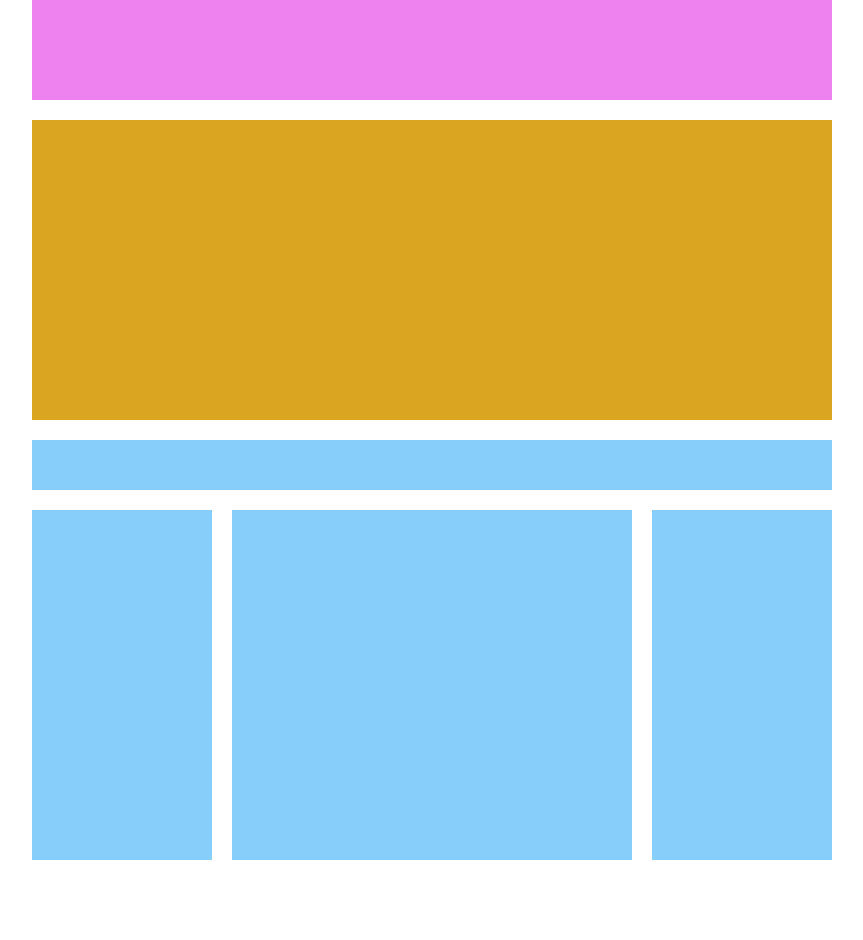
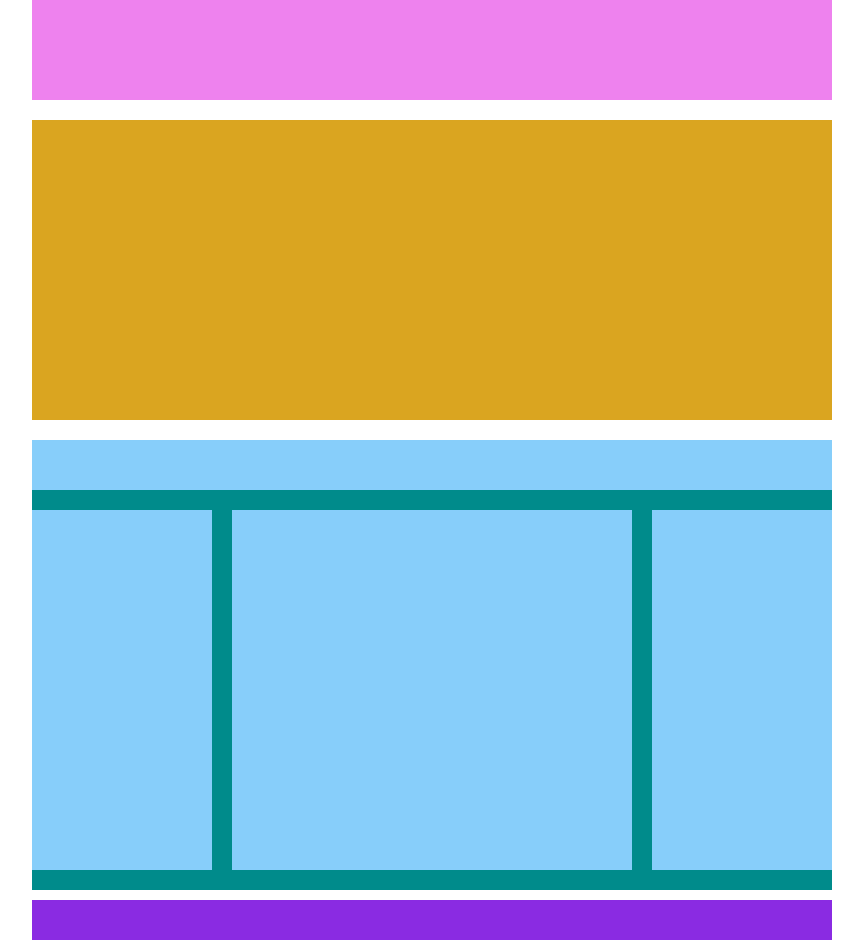
Before and after one commit to maldrek3103/htmlcss-struttura-wp, a plain HTML site: page index.html in a window 1280 px wide. Shown: the whole page, without its empty margins (208-1071 px from the left). Before the commit the page ends 870 px from the top, so only its background shows below. Drawn offline with Linux system fonts and the light colour scheme.

Commit message:
Added footer

```diff
--- a/index.html
+++ b/index.html
@@ -41,6 +41,10 @@
             </div>
         </main>
 
+        <!-- Footer -->
+        <footer>
+
+        </footer>
     </div>
 
 </body>
--- a/style.css
+++ b/style.css
@@ -35,10 +35,12 @@
 
 .main-section{
     margin: 20px 0 10px 0;
+    background-color: darkcyan;
+    height: 450px;
 }
 .content{
     background-color: lightskyblue;
-    height: 350px;
+    height: 360px;
     float: left;
 }
 
@@ -66,3 +68,12 @@
 .right.side.content{
     margin-left: 10px;
 }
+
+/* Footer */
+
+footer{
+    height: 40px;
+    width: 100%;
+    background-color: blueviolet;
+
+}
```
